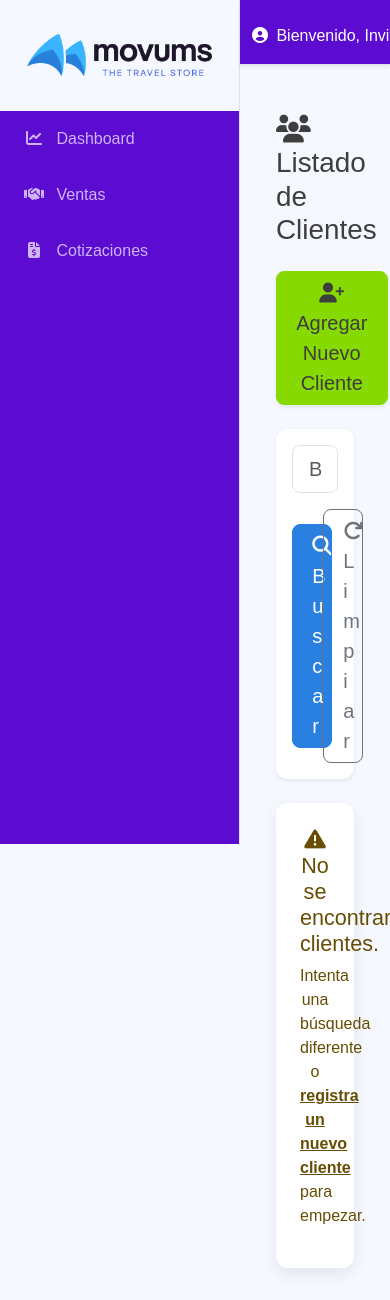
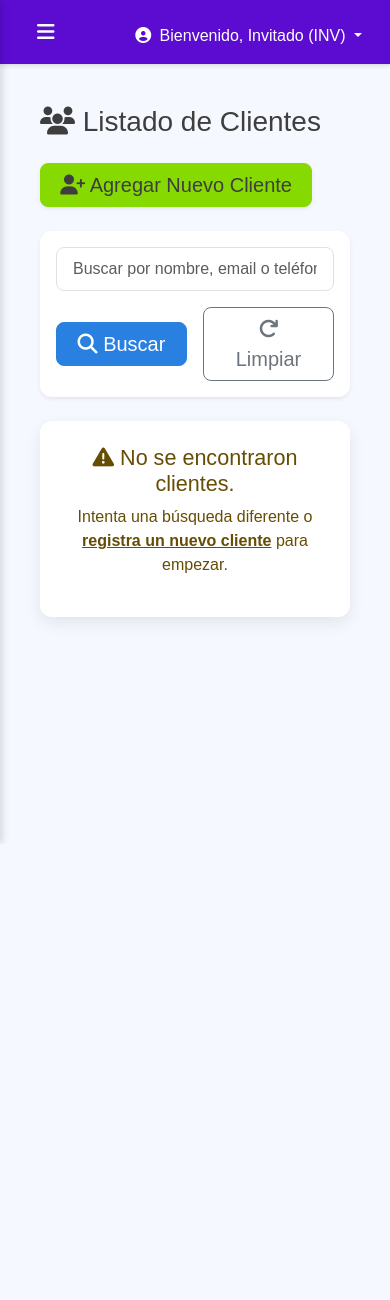
Before and after one commit to ulietellez21/Dashboard-Movums, a Django app: template crm/templates/crm/cliente_list.html in a window 390 px wide; the page is wider, and only the part inside the window is pictured. Shown: the top 1300 px of that part. After the commit the page ends 844 px from the top of that part, so only its background shows below. Run offline with Django 5.2, Linux system fonts and the light colour scheme; the template is opened without the code that fills it, so the values that code supplies are empty.

Commit message:
Agregar diseño responsive móvil al dashboard
- Sidebar colapsable en móvil con animación de deslizamiento
- Botón hamburguesa para abrir/cerrar sidebar en móvil
- Overlay oscuro para cerrar sidebar al tocar
- Ajustes de diseño móvil: tablas responsive, botones táctiles (44px), inputs optimizados
- JavaScript para controlar sidebar: abrir/cerrar con botón, overlay, Escape, auto-cierre al navegar
- Mantiene comportamiento desktop original (sidebar siempre visible)
- Sin cambios en estructura HTML existente

```diff
--- a/templates/base.html
+++ b/templates/base.html
@@ -16,7 +16,7 @@
 {# CSS CRÍTICO: SOLO LAYOUTS. TODOS LOS COLORES FUERON MOVIDOS A main.css #}
 {# ----------------------------------------------------------- #}
 <style>
-    /* Layout del Sidebar - fijo, visible siempre */
+    /* Layout del Sidebar - fijo, visible siempre en desktop */
     #sidebar-wrapper {
         height: 100vh;
         width: 15rem;
@@ -26,12 +26,14 @@
         z-index: 10;
         overflow-y: auto;
         background-color: #0d6efd;
+        transition: transform 0.3s ease-in-out;
     }
 
     #page-content-wrapper {
         margin-left: 15rem;
         width: calc(100% - 15rem);
         min-width: 0;
+        transition: margin-left 0.3s ease-in-out;
     }
 
     /* CORRECCIÓN DE LOGO: Centrado y escalado correcto (sin aplastar) */
@@ -64,10 +66,104 @@
         font-weight: 500;
     }
 
-    /* Media query para desktop: Sidebar visible por defecto */
+    /* ============================================
+       RESPONSIVE: DISEÑO MÓVIL
+       ============================================ */
+
+    /* En móvil: Sidebar oculto por defecto, aparece como drawer */
+    @media (max-width: 767.98px) {
+        #sidebar-wrapper {
+            transform: translateX(-100%);
+            z-index: 1030; /* Por encima del navbar pero debajo de modales */
+            box-shadow: 2px 0 8px rgba(0, 0, 0, 0.15);
+        }
+
+        /* Sidebar visible cuando tiene la clase 'show' */
+        #sidebar-wrapper.show {
+            transform: translateX(0);
+        }
+
+        /* Overlay oscuro cuando el sidebar está abierto */
+        .sidebar-overlay {
+            display: none;
+            position: fixed;
+            top: 0;
+            left: 0;
+            width: 100%;
+            height: 100%;
+            background-color: rgba(0, 0, 0, 0.5);
+            z-index: 1025;
+        }
+
+        .sidebar-overlay.show {
+            display: block;
+        }
+
+        /* Contenido ocupa todo el ancho en móvil */
+        #page-content-wrapper {
+            margin-left: 0;
+            width: 100%;
+        }
+
+        /* Botón hamburguesa en el navbar */
+        #sidebar-toggle {
+            display: inline-block !important;
+        }
+
+        /* Ajustar padding del contenido en móvil */
+        #main-content {
+            padding: 1rem !important;
+        }
+
+        /* Tablas responsive en móvil */
+        .table-responsive {
+            overflow-x: auto;
+            -webkit-overflow-scrolling: touch;
+        }
+
+        /* Cards más compactas en móvil */
+        .card {
+            margin-bottom: 1rem;
+        }
+
+        /* Ajustar tamaños de fuente en móvil */
+        h1 { font-size: 1.75rem !important; }
+        h2 { font-size: 1.5rem !important; }
+        h3 { font-size: 1.25rem !important; }
+
+        /* Botones más grandes y táctiles en móvil */
+        .btn {
+            padding: 0.5rem 1rem;
+            min-height: 44px; /* Tamaño mínimo recomendado para toques */
+        }
+
+        /* Inputs más grandes en móvil */
+        .form-control, .form-select {
+            min-height: 44px;
+            font-size: 16px; /* Evita zoom en iOS */
+        }
+
+        /* Navbar más compacta en móvil */
+        #main-navbar {
+            padding: 0.5rem 1rem;
+        }
+    }
+
+    /* Desktop: Sidebar siempre visible */
     @media (min-width: 768px) {
         #sidebar-wrapper {
             margin-left: 0;
+            transform: translateX(0) !important;
+        }
+
+        /* Ocultar botón hamburguesa en desktop */
+        #sidebar-toggle {
+            display: none !important;
+        }
+
+        /* Ocultar overlay en desktop */
+        .sidebar-overlay {
+            display: none !important;
         }
     }
 
@@ -627,12 +723,19 @@
         </div>
     </div>
 
+    {# Overlay para móvil cuando sidebar está abierto #}
+    <div class="sidebar-overlay" id="sidebarOverlay"></div>
+
     {# El div principal de contenido. #}
     <div id="page-content-wrapper">
 
         {# NAV BAR #}
         <nav class="navbar navbar-expand-lg navbar-dark border-bottom sticky-top" id="main-navbar">
             <div class="container-fluid">
+                {# Botón hamburguesa para móvil #}
+                <button class="btn btn-link text-white p-2 me-2" id="sidebar-toggle" type="button" aria-label="Toggle sidebar">
+                    <i class="fas fa-bars fa-lg"></i>
+                </button>
                 <ul class="navbar-nav ms-auto mt-2 mt-lg-0">
                     <li class="nav-item dropdown">
                         <a class="nav-link dropdown-toggle" id="navbarDropdown" href="#" role="button" data-bs-toggle="dropdown" aria-haspopup="true" aria-expanded="false">
@@ -1220,6 +1323,79 @@
     });
 </script>
 
+<script>
+// ============================================
+// SIDEBAR RESPONSIVE PARA MÓVIL
+// ============================================
+(function() {
+    'use strict';
+
+    const sidebar = document.getElementById('sidebar-wrapper');
+    const sidebarToggle = document.getElementById('sidebar-toggle');
+    const sidebarOverlay = document.getElementById('sidebarOverlay');
+
+    if (!sidebar || !sidebarToggle || !sidebarOverlay) {
+        return; // Si no existen los elementos, salir
+    }
+
+    // Función para abrir el sidebar
+    function openSidebar() {
+        sidebar.classList.add('show');
+        sidebarOverlay.classList.add('show');
+        document.body.style.overflow = 'hidden'; // Prevenir scroll del body
+    }
+
+    // Función para cerrar el sidebar
+    function closeSidebar() {
+        sidebar.classList.remove('show');
+        sidebarOverlay.classList.remove('show');
+        document.body.style.overflow = ''; // Restaurar scroll del body
+    }
+
+    // Toggle del sidebar con el botón hamburguesa
+    sidebarToggle.addEventListener('click', function(e) {
+        e.preventDefault();
+        e.stopPropagation();
+
+        if (sidebar.classList.contains('show')) {
+            closeSidebar();
+        } else {
+            openSidebar();
+        }
+    });
+
+    // Cerrar sidebar al hacer click en el overlay
+    sidebarOverlay.addEventListener('click', function() {
+        closeSidebar();
+    });
+
+    // Cerrar sidebar al hacer click en un enlace del menú (solo en móvil)
+    const sidebarLinks = sidebar.querySelectorAll('a.list-group-item');
+    sidebarLinks.forEach(function(link) {
+        link.addEventListener('click', function() {
+            // Solo cerrar en móvil (ancho < 768px)
+            if (window.innerWidth < 768) {
+                setTimeout(closeSidebar, 100); // Pequeño delay para mejor UX
+            }
+        });
+    });
+
+    // Cerrar sidebar al cambiar el tamaño de la ventana (si pasa a desktop)
+    window.addEventListener('resize', function() {
+        if (window.innerWidth >= 768) {
+            closeSidebar(); // Cerrar sidebar en desktop
+        }
+    });
+
+    // Cerrar sidebar con la tecla Escape (solo en móvil)
+    document.addEventListener('keydown', function(e) {
+        if (e.key === 'Escape' && window.innerWidth < 768 && sidebar.classList.contains('show')) {
+            closeSidebar();
+        }
+    });
+})();
+</script>
+
 {% block extra_js %}{% endblock %}
 
 
```
